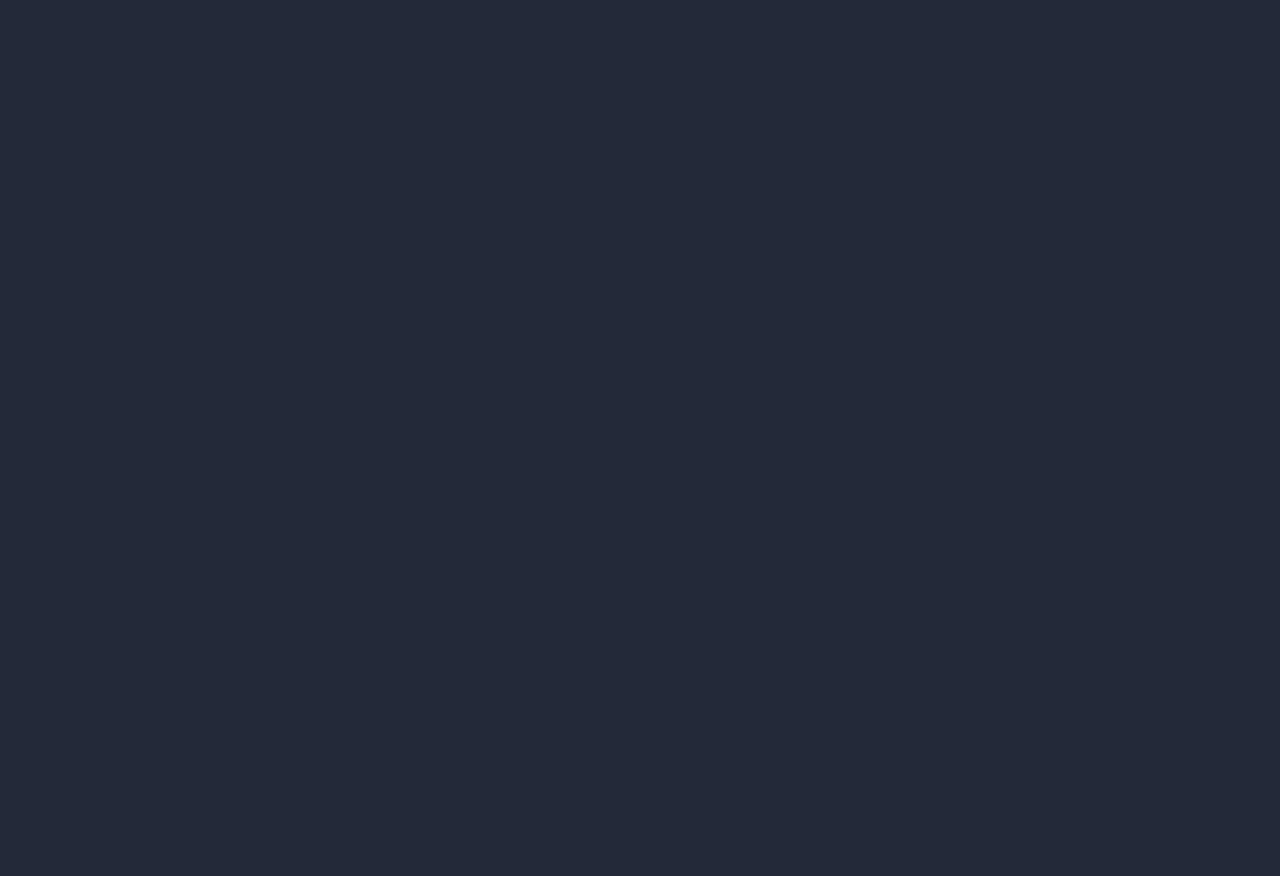
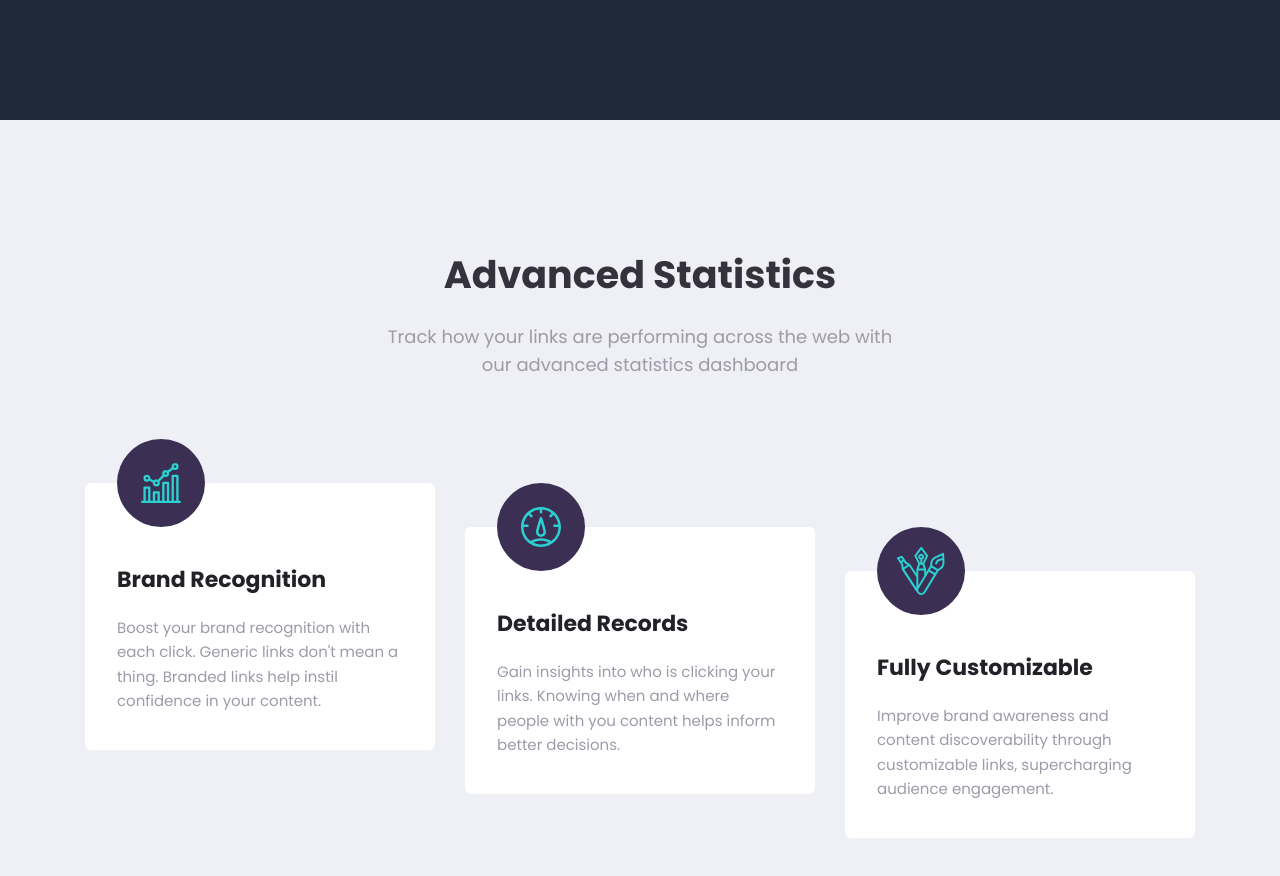
Before and after one commit to anindyoo/fe-mentor-5-shortly, a React (Create React App) app: page /#/ in a window 1280 px wide. Shown: the part 680-1556 px from the top of the page. Before the commit the page ends 800 px from the top, so only its background shows below. Built offline with nearby package versions, Linux system fonts and the light colour scheme.

Commit message:
feat: add BenefitsBanner component.

```diff
--- a/src/pages/Home.jsx
+++ b/src/pages/Home.jsx
@@ -1,3 +1,4 @@
+import BenefitsBanner from '../components/HomeComponents/BenefitsBanner';
 import WelcomeBanner from '../components/HomeComponents/WelcomeBanner';
 
 const Home = () => {
@@ -8,6 +9,7 @@ const Home = () => {
     HOME-PAGE"
     >
       <WelcomeBanner />
+      <BenefitsBanner />
     </div>
   );
 };
```
